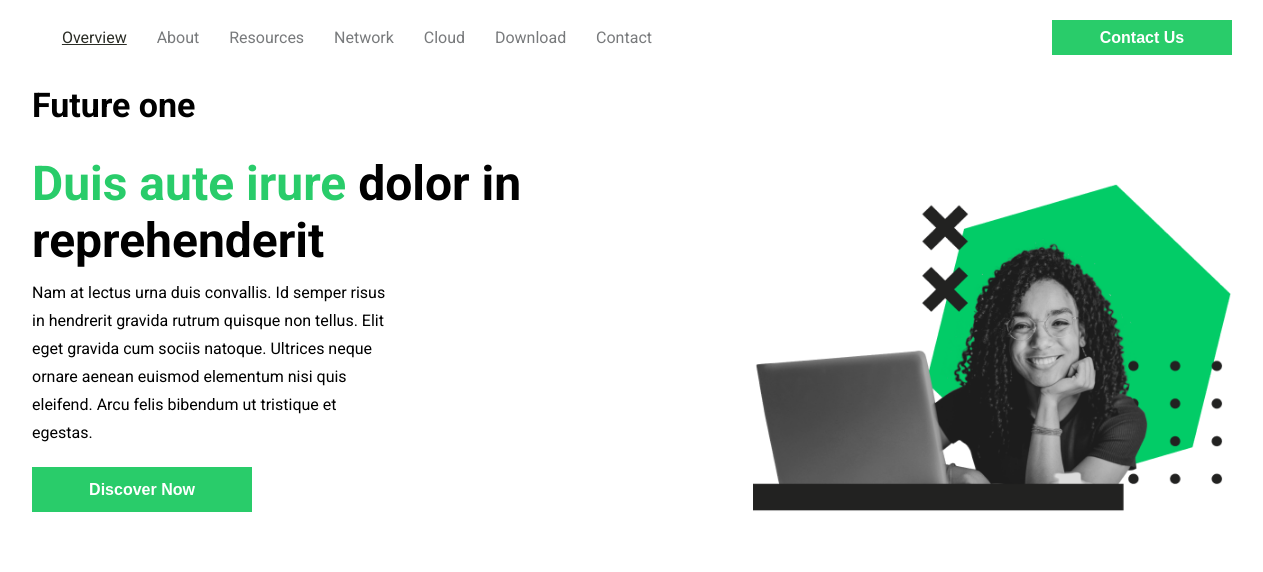
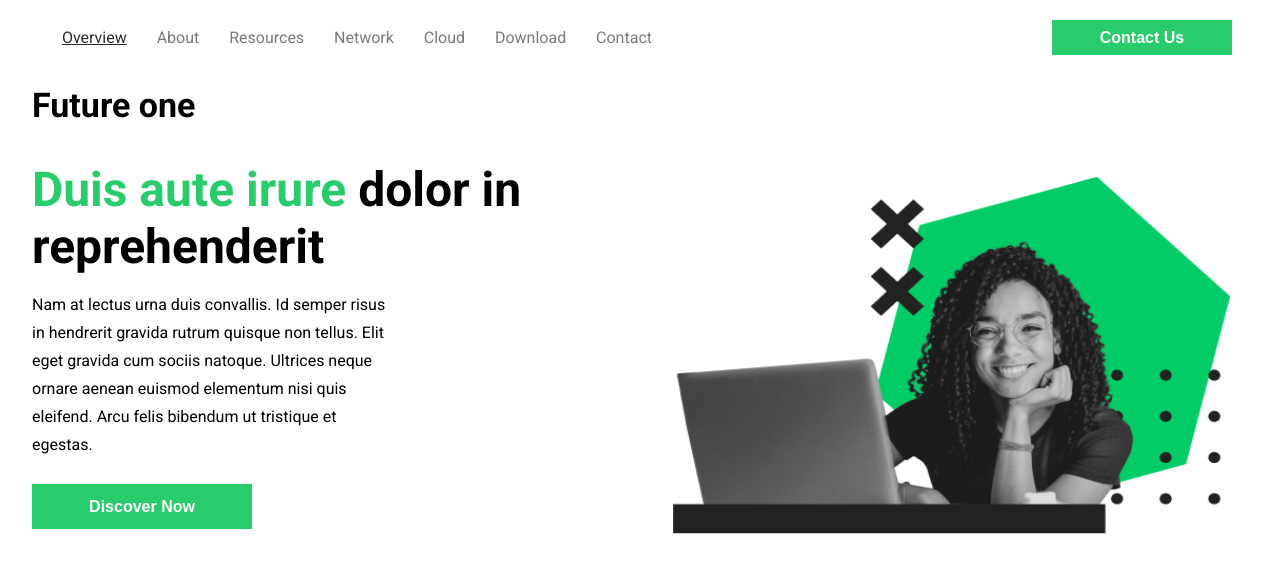
Before and after one commit to patrycja-dev41171/Web-Engineer-with-React-TASK, a React (Create React App) app: page / in a window 1536 px wide. Shown: the top 572 px of the page, without its empty margins (136-1399 px from the left). Built offline with nearby package versions, Linux system fonts and the light colour scheme.

Commit message:
Changed code, especially styles css in existing code.

```diff
--- a/src/components/Slider/Slider.scss
+++ b/src/components/Slider/Slider.scss
@@ -54,8 +54,6 @@
         width: 80%;
       }
     }
-    & img {
-    }
   }
 }
 
@@ -73,5 +71,9 @@
         width: 60%;
       }
     }
+    & img {
+      width: 560px;
+      height: 360px;
+    }
   }
 }
--- a/src/components/common/Menu/Menu.scss
+++ b/src/components/common/Menu/Menu.scss
@@ -8,6 +8,7 @@
 }
 
 .menu__ul {
+  z-index: 1;
   position: fixed;
   top: 70px;
   right: -200px;
--- a/src/components/common/Menu/Menu.tsx
+++ b/src/components/common/Menu/Menu.tsx
@@ -31,7 +31,7 @@ export const Menu = (props: { page: string }) => {
         })}
       </ul>
       <Button title="contact us" size="small" border={false} />
-      <MenuIcon open={openMenuHandler} />
+      <MenuIcon openMenu={openMenuHandler} />
     </div>
   );
 };
--- a/src/components/common/Menu/MenuIcon/MenuIcon.tsx
+++ b/src/components/common/Menu/MenuIcon/MenuIcon.tsx
@@ -1,9 +1,9 @@
 import React from "react";
 import "./MenuIcon.scss";
 
-export const MenuIcon = (props: { open(): void }) => {
+export const MenuIcon = (props: { openMenu(): void }) => {
   return (
-    <div className="menu__icon" onClick={() => props.open()}>
+    <div className="menu__icon" onClick={() => props.openMenu()}>
       <input className="menu__icon__checkbox" type="checkbox" />
       <div>
         <span></span>
```
